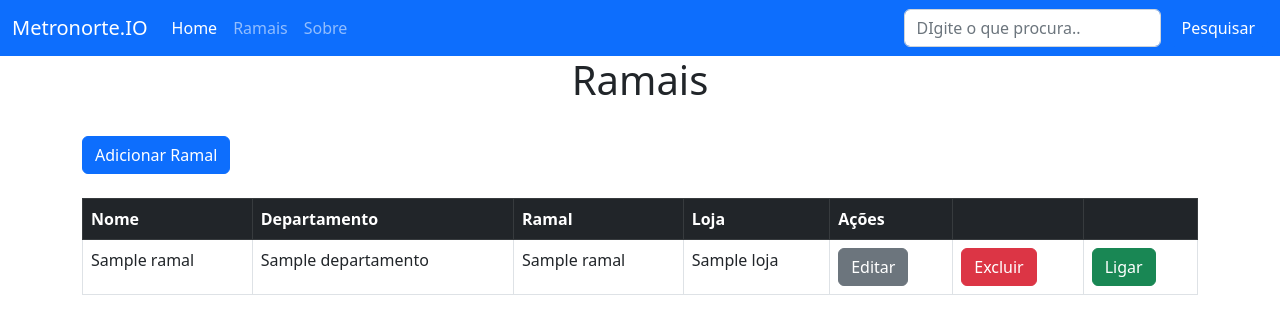
After one commit to matheus664/ramais.io, a Flask app: template templates/retorno_ramal.html in a window 1280 px wide. The commit adds this page. Shown: the top 334 px of the page. Run offline with Flask 2, Linux system fonts and the light colour scheme; the template is opened without the code that fills it: most values are stand-ins (such as "Sample title", 1, 10 or a date in 2020); some libraries are stand-ins or nearby versions.

Commit message:
release 4.0

```diff
--- a/app.py
+++ b/app.py
@@ -29,7 +29,7 @@ class ramais (db.Model):
     departamento = db.Column(db.String (100))
     ramal = db.Column (db.Integer)
     loja = db.Column (db.String(50))
-    ativo = db.Column (db.Integer)
+    ativo = db.Column (db.Integer, default = 1)
 
 
 
@@ -42,13 +42,17 @@ class ramais (db.Model):
         self.loja = loja
         self.ativo = ativo
 
-ROWS_PER_PAGE = 10
+ROWS_PER_PAGE = 6
 
 @app.route ('/ramais')
 def lista_ramais ():
 
     page = request.args.get('page', 1, type=int)
     ramal = ramais.query.paginate(page=page, per_page = ROWS_PER_PAGE)
+
+
+
+
 
     return render_template ('ramais.html', ramal = ramal)
 
@@ -103,6 +107,28 @@ def remove_ramal (id):
     return redirect (url_for('lista_ramais'))
 
 
+@app.route ('/results',methods = ["POST"])
+def pesquisar ():
+    resultado = request.form.get ("search")
+    pesquisa = "{}".format(resultado)
+    nome = ramais.query.filter(ramais.nome.like (pesquisa)).all()
+    departamento = ramais.query.filter (ramais.departamento.like (pesquisa)).all()
+    descricao = ramais.query.filter(ramais.ramal.like (pesquisa)).all()
+    ramal = [nome, departamento, descricao]
+
+
+
+
+
+
+
+
+
+
+    return render_template ('retorno_ramal.html', ramal = ramal )
+
+
+
 
 
 with app.app_context():
--- a/templates/base.html
+++ b/templates/base.html
@@ -4,6 +4,7 @@
     <meta charset="UTF-8">
     <meta http-equiv="X-UA-Compatible" content="IE=edge">
     <meta name="viewport" content="width=device-width, initial-scale=1.0">
+    <link rel='shortcut icon'  href='./favicon.ico' />
     <title>Metronorte.IO</title>
     <link rel="stylesheet" href="https://cdn.jsdelivr.net/npm/bootstrap@5.2.3/dist/css/bootstrap.min.css" integrity="sha384-rbsA2VBKQhggwzxH7pPCaAqO46MgnOM80zW1RWuH61DGLwZJEdK2Kadq2F9CUG65" crossorigin="anonymous">
 
@@ -32,10 +33,11 @@
                     <a class="nav-link disabled"></a>
                 </li>
                 </ul>
-                <form class="d-flex">
-                <input class="form-control me-1" type="search" placeholder="Digite o que procura.." aria-label="Search">
-                <button class="btn btn-outline-secondary" type="submit">Procurar</button>
-                </form>
+                <form class="d-flex"  action="{{url_for('pesquisar')}}" method="POST">
+                    <input class="form-control me-2" type="text" name="search" placeholder="DIgite o que procura.." aria-label="Search">
+                    <button class="btn btn-primary"  type="submit">Pesquisar</button>
+
+                    </form>
             </div>
             </div>
         </nav>
--- a/templates/ramais.html
+++ b/templates/ramais.html
@@ -6,7 +6,6 @@
 <h1 style="text-align: center;">Ramais</h1>
 
 <br>
-
 <a href="{{url_for('cria_ramal')}}" class="btn btn-primary">Adicionar Ramal</a>
 
 <br><br>
--- /dev/null
+++ b/templates/retorno_ramal.html
@@ -0,0 +1,59 @@
+{%extends 'base.html'%}
+
+{% block conteudo %}
+
+
+<h1 style="text-align: center;">Ramais</h1>
+
+<br>
+
+<a href="{{url_for('cria_ramal')}}" class="btn btn-primary">Adicionar Ramal</a>
+
+<br><br>
+<table class="table table-bordered table-hover">
+    <thead class="table-dark">
+        <tr>
+          <!-- <th scope="col">Id</th> -->
+          <th scope="col">Nome</th>
+          <th scope="col">Departamento</th>
+          <th scope="col">Ramal</th>
+          <th scope="col">Loja</th>
+          <!-- <th scope="col">Ativo</th> -->
+          <th scope="col-1">Ações</th>
+          <th scope="col-1"></th>
+          <th scope="col-1"></th>
+
+
+    </thead>
+    <tbody>
+    {% for r in ramal %}
+    <tr>
+        {%for x in r%}
+        <td>{{x.nome}}</td>
+        {%endfor%}
+        {%for d in r%}
+        <td>{{d.departamento}}</td>
+        {%endfor%}
+        {%for m in r%}
+        <td>{{m.ramal}}</td>
+        {%endfor%}
+        {%for l in r%}
+        <td>{{l.loja}}</td>
+        {%endfor%}
+        <td><a href="" class="btn btn-secondary ">Editar</a></td>
+        <td><a href="" onclick= "return confirm ('Deseja excluir esse registro?') " class="btn btn-danger">Excluir</a></td>
+        <td><a href="https://www.udemy.com/home/my-courses/learning/" target="_blank" class="btn btn-success">Ligar</a></td>
+
+
+    </tr>
+    {% endfor %}
+
+    </tbody>
+</table>
+
+
+
+
+
+
+{% endblock conteudo %}
```
Also changed, not shown: templates/filmes.html (deleted, +0 -27 lines), templates/index.html (deleted, +0 -52 lines), templates/favicon.ico (added).
